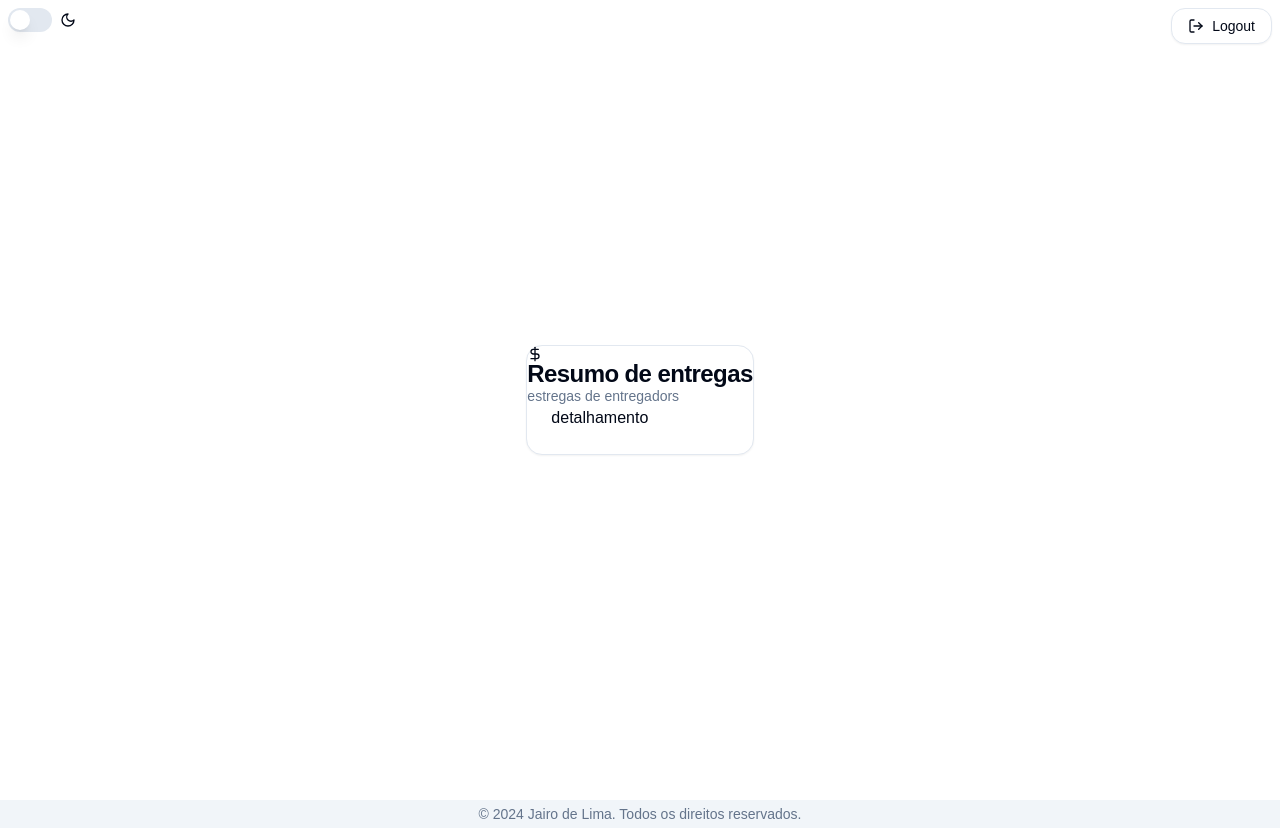
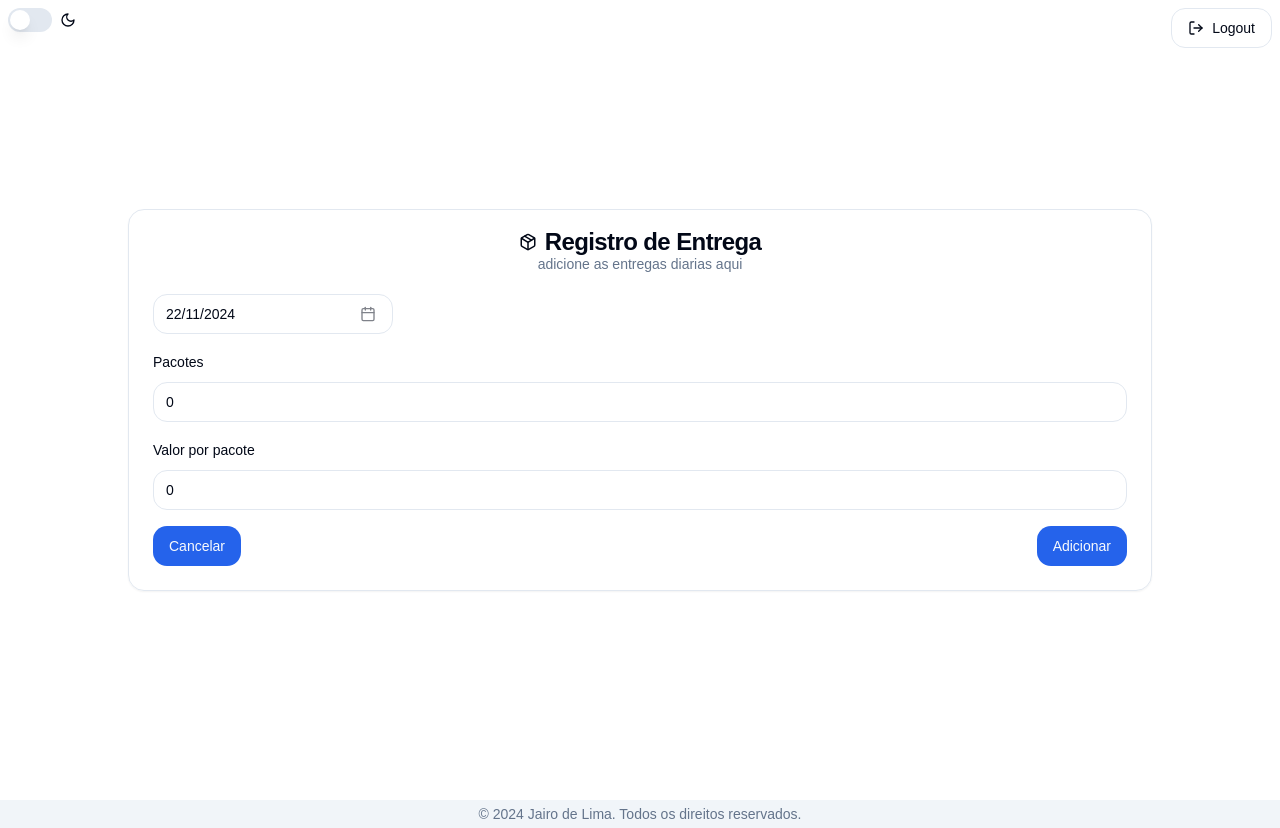
Before and after one commit to jairo-de-lima/controle-de-pacotes, a Next.js app: page /delivery in a window 1280 px wide. Built offline with nearby package versions, Linux system fonts and the light colour scheme; no server answers; sample sign-in values are in the browser's storage.

Commit message:
feat: ensure forms components in deliveries page

```diff
--- a/app/_components/ui/button.tsx
+++ b/app/_components/ui/button.tsx
@@ -2,36 +2,35 @@ import * as React from "react";
 import { Slot } from "@radix-ui/react-slot";
 import { cva, type VariantProps } from "class-variance-authority";
 
-import { cn } from "../../_lib/utils";
+import { cn } from "@/app/_lib/utils";
 
 const buttonVariants = cva(
-  "inline-flex items-center justify-center gap-2 whitespace-nowrap rounded-md text-sm font-medium transition-colors focus-visible:outline-none focus-visible:ring-1 focus-visible:ring-ring disabled:pointer-events-none disabled:opacity-50 [&_svg]:pointer-events-none [&_svg]:size-4 [&_svg]:shrink-0",
+  "inline-flex items-center justify-center gap-2 whitespace-nowrap rounded-md text-sm font-medium ring-offset-background transition-colors focus-visible:outline-none focus-visible:ring-2 focus-visible:ring-ring focus-visible:ring-offset-2 disabled:pointer-events-none disabled:opacity-50 [&_svg]:pointer-events-none [&_svg]:size-4 [&_svg]:shrink-0",
   {
     variants: {
       variant: {
-        default:
-          "bg-primary text-primary-foreground shadow hover:bg-primary/90",
+        default: "bg-primary text-primary-foreground hover:bg-primary/90",
         destructive:
-          "bg-destructive text-destructive-foreground shadow-sm hover:bg-destructive/90",
+          "bg-destructive text-destructive-foreground hover:bg-destructive/90",
         outline:
-          "border border-input bg-background shadow-sm hover:bg-accent hover:text-accent-foreground",
+          "border border-input bg-background hover:bg-accent hover:text-accent-foreground",
         secondary:
-          "bg-secondary text-secondary-foreground shadow-sm hover:bg-secondary/80",
+          "bg-secondary text-secondary-foreground hover:bg-secondary/80",
         ghost: "hover:bg-accent hover:text-accent-foreground",
         link: "text-primary underline-offset-4 hover:underline",
       },
       size: {
-        default: "h-9 px-4 py-2",
-        sm: "h-8 rounded-md px-3 text-xs",
-        lg: "h-10 rounded-md px-8",
-        icon: "h-9 w-9",
+        default: "h-10 px-4 py-2",
+        sm: "h-9 rounded-md px-3",
+        lg: "h-11 rounded-md px-8",
+        icon: "h-10 w-10",
       },
     },
     defaultVariants: {
       variant: "default",
       size: "default",
     },
-  }
+  },
 );
 
 export interface ButtonProps
@@ -50,7 +49,7 @@ const Button = React.forwardRef<HTMLButtonElement, ButtonProps>(
         {...props}
       />
     );
-  }
+  },
 );
 Button.displayName = "Button";
 
--- a/app/_components/ui/popover.tsx
+++ b/app/_components/ui/popover.tsx
@@ -3,7 +3,7 @@
 import * as React from "react";
 import * as PopoverPrimitive from "@radix-ui/react-popover";
 
-import { cn } from "../../_lib/utils";
+import { cn } from "@/app/_lib/utils";
 
 const Popover = PopoverPrimitive.Root;
 
@@ -20,7 +20,7 @@ const PopoverContent = React.forwardRef<
       sideOffset={sideOffset}
       className={cn(
         "z-50 w-72 rounded-md border bg-popover p-4 text-popover-foreground shadow-md outline-none data-[state=open]:animate-in data-[state=closed]:animate-out data-[state=closed]:fade-out-0 data-[state=open]:fade-in-0 data-[state=closed]:zoom-out-95 data-[state=open]:zoom-in-95 data-[side=bottom]:slide-in-from-top-2 data-[side=left]:slide-in-from-right-2 data-[side=right]:slide-in-from-left-2 data-[side=top]:slide-in-from-bottom-2",
-        className
+        className,
       )}
       {...props}
     />
--- /dev/null
+++ b/app/api/couriers/route.ts
@@ -0,0 +1,28 @@
+// app/api/couriers/route.ts
+import { NextResponse } from "next/server";
+import { CourierCRUD } from "@/app/_config/prismaCrud";
+
+export async function GET() {
+  try {
+    const couriers = await CourierCRUD.readAll();
+    return NextResponse.json(couriers);
+  } catch {
+    return NextResponse.json(
+      { error: "Erro ao buscar entregadores." },
+      { status: 500 },
+    );
+  }
+}
+
+export async function POST(req: Request) {
+  const data = await req.json();
+  try {
+    const newCourier = await CourierCRUD.create(data);
+    return NextResponse.json(newCourier, { status: 201 });
+  } catch {
+    return NextResponse.json(
+      { error: "Erro ao criar entregador." },
+      { status: 500 },
+    );
+  }
+}
--- /dev/null
+++ b/app/delivery/_actions/deliveries-form.ts
@@ -0,0 +1,38 @@
+"use server";
+
+import { DeliveryCRUD } from "@/app/_config/prismaCrud";
+
+interface CreateDeliveriesProps {
+  courierId: string;
+  date: Date;
+  packages: number;
+  additionalFee: number;
+  totalValue: number;
+  companyId: string;
+}
+
+export async function CreateDeliveries({
+  date,
+  courierId,
+  packages,
+  additionalFee,
+  totalValue,
+  companyId,
+}: CreateDeliveriesProps) {
+  if (!courierId) {
+    throw new Error("Courier ID is required");
+  }
+  try {
+    await DeliveryCRUD.upsert({
+      courierId,
+      date,
+      packages,
+      additionalFee,
+      totalValue,
+      companyId,
+    });
+    return { success: true, message: "Dados registrados com sucesso!" };
+  } catch {
+    return { success: false, message: "Erro ao registrar dados!" };
+  }
+}
--- /dev/null
+++ b/app/delivery/_components/deliveries-form.tsx
@@ -0,0 +1,187 @@
+"use client";
+
+import AuthGuard from "@/app/_components/AuthGuard";
+import { Button } from "@/app/_components/ui/button";
+import { Calendar } from "@/app/_components/ui/calendar";
+import {
+  Card,
+  CardContent,
+  CardDescription,
+  CardTitle,
+} from "@/app/_components/ui/card";
+import {
+  Form,
+  FormControl,
+  FormField,
+  FormItem,
+  FormLabel,
+  FormMessage,
+} from "@/app/_components/ui/form";
+import { Input } from "@/app/_components/ui/input";
+import {
+  Popover,
+  PopoverContent,
+  PopoverTrigger,
+} from "@/app/_components/ui/popover";
+import { cn } from "@/app/_lib/utils";
+import { zodResolver } from "@hookform/resolvers/zod";
+import { format } from "date-fns";
+import { ptBR } from "date-fns/locale";
+import { CalendarIcon, Package } from "lucide-react";
+import { useSession } from "next-auth/react";
+import React from "react";
+import { useForm } from "react-hook-form";
+import { z } from "zod";
+import { CreateDeliveries } from "../_actions/deliveries-form";
+
+const DeliveriesForm = () => {
+  const { data: session } = useSession();
+
+  const formSchema = z.object({
+    date: z.date({
+      required_error: "Necessario fornecer a data",
+    }),
+    packages: z.number({
+      required_error: "O valor é obrigatório",
+    }),
+    additionalFee: z.number({
+      required_error: "O valor é obrigatório",
+    }),
+  });
+
+  const form = useForm<z.infer<typeof formSchema>>({
+    resolver: zodResolver(formSchema),
+    defaultValues: {
+      date: new Date(),
+      packages: 0,
+      additionalFee: 0,
+    },
+  });
+
+  async function onSubmit(values: z.infer<typeof formSchema>) {
+    try {
+      const response = await CreateDeliveries({
+        ...values,
+        companyId: session?.user?.id || "",
+      });
+      console.log(values);
+      alert(response.message);
+      form.reset();
+    } catch (error) {
+      console.error(error);
+      alert(error.message || "Erro ao cadastrar entregador. Tente novamente.");
+    }
+  }
+
+  // const onSubmit = (values: z.infer<typeof formSchema>) => {
+  //   console.log(values);
+  //   alert("Form submitted");
+  // };
+
+  return (
+    <AuthGuard>
+      <Card className="bg-muted-foreground-foreground flex w-[80%] flex-col items-center justify-center">
+        <CardTitle className="mt-5 flex items-center gap-2">
+          <Package size={18} />
+          Registro de Entrega
+        </CardTitle>
+        <CardDescription>adicione as entregas diarias aqui</CardDescription>
+        <CardContent className="mt-5 w-full">
+          <Form {...form}>
+            <form onSubmit={form.handleSubmit(onSubmit)} className="space-y-4">
+              <FormField
+                control={form.control}
+                name="date"
+                render={({ field }) => (
+                  <FormItem className="flex flex-col">
+                    <Popover>
+                      <PopoverTrigger asChild>
+                        <FormControl>
+                          <Button
+                            variant={"outline"}
+                            className={cn(
+                              "w-[240px] pl-3 text-left font-normal",
+                              !field.value && "text-muted-foreground",
+                            )}
+                          >
+                            {field.value ? (
+                              format(field.value, "dd/MM/yyyy", {
+                                locale: ptBR,
+                              })
+                            ) : (
+                              <span>Selecione a data</span>
+                            )}
+                            <CalendarIcon className="ml-auto h-4 w-4 opacity-50" />
+                          </Button>
+                        </FormControl>
+                      </PopoverTrigger>
+                      <PopoverContent className="w-auto p-0" align="start">
+                        <Calendar
+                          mode="single"
+                          selected={field.value}
+                          onSelect={field.onChange}
+                          disabled={(date) =>
+                            date > new Date() || date < new Date("01-01-1990")
+                          }
+                          initialFocus
+                        />
+                      </PopoverContent>
+                    </Popover>
+                    <FormMessage />
+                  </FormItem>
+                )}
+              />
+
+              <FormField
+                control={form.control}
+                name="packages"
+                render={({ field }) => (
+                  <FormItem>
+                    <FormLabel>Pacotes</FormLabel>
+                    <FormControl>
+                      <Input
+                        placeholder="Quantidade de pacotes"
+                        {...field}
+                        onChange={(e) =>
+                          field.onChange(parseFloat(e.target.value))
+                        }
+                      />
+                    </FormControl>
+                    <FormMessage />
+                  </FormItem>
+                )}
+              />
+              <FormField
+                control={form.control}
+                name="additionalFee"
+                render={({ field }) => (
+                  <FormItem>
+                    <FormLabel>Valor por pacote</FormLabel>
+                    <FormControl>
+                      <Input
+                        placeholder="Digite o valor"
+                        {...field}
+                        onChange={(e) =>
+                          field.onChange(parseFloat(e.target.value))
+                        }
+                      />
+                    </FormControl>
+                    <FormMessage />
+                  </FormItem>
+                )}
+              />
+              <div className="flex justify-between gap-1">
+                <Button asChild>
+                  <a href={"/"}>Cancelar</a>
+                </Button>
+                <Button type="submit">Adicionar</Button>
+              </div>
+            </form>
+          </Form>
+        </CardContent>
+      </Card>
+    </AuthGuard>
+  );
+};
+
+export default DeliveriesForm;
--- a/app/delivery/page.tsx
+++ b/app/delivery/page.tsx
@@ -1,12 +1,12 @@
 import React from "react";
 import AuthGuard from "../_components/AuthGuard";
-import SummaryDeliveries from "./_components/summary";
+import DeliveriesForm from "./_components/deliveries-form";
 
 const Deliveries = () => {
   return (
     <AuthGuard>
       <div className="bg-muted-foreground-foreground flex min-h-screen items-center justify-center">
-        <SummaryDeliveries />
+        <DeliveriesForm />
       </div>
     </AuthGuard>
   );
--- a/package.json
+++ b/package.json
@@ -13,12 +13,14 @@
     "@hookform/resolvers": "^3.9.1",
     "@radix-ui/react-dialog": "^1.1.2",
     "@radix-ui/react-label": "^2.1.0",
+    "@radix-ui/react-popover": "^1.1.2",
     "@radix-ui/react-progress": "^1.1.0",
     "@radix-ui/react-slot": "^1.1.0",
     "@radix-ui/react-switch": "^1.1.1",
     "@radix-ui/react-toast": "^1.2.2",
     "class-variance-authority": "^0.7.0",
     "clsx": "^2.1.1",
+    "date-fns": "^3.6.0",
     "jsonwebtoken": "^9.0.2",
     "lucide-react": "^0.460.0",
     "next": "15.0.3",
@@ -26,7 +28,7 @@
     "next-themes": "^0.4.3",
     "prisma": "^5.22.0",
     "react": "^18.3.1",
-    "react-day-picker": "^9.3.2",
+    "react-day-picker": "^8.10.1",
     "react-dom": "^18.3.1",
     "react-hook-form": "^7.53.2",
     "react-number-format": "^5.4.2",
```
Also changed, not shown: app/_components/ui/calendar.tsx (+6 -6 lines), app/api/couriers/[id]/route.ts (added, +55 -0 lines), app/summary/page.tsx (added, +30 -0 lines), 1 other file (tests, documents, lock files or other folders).
